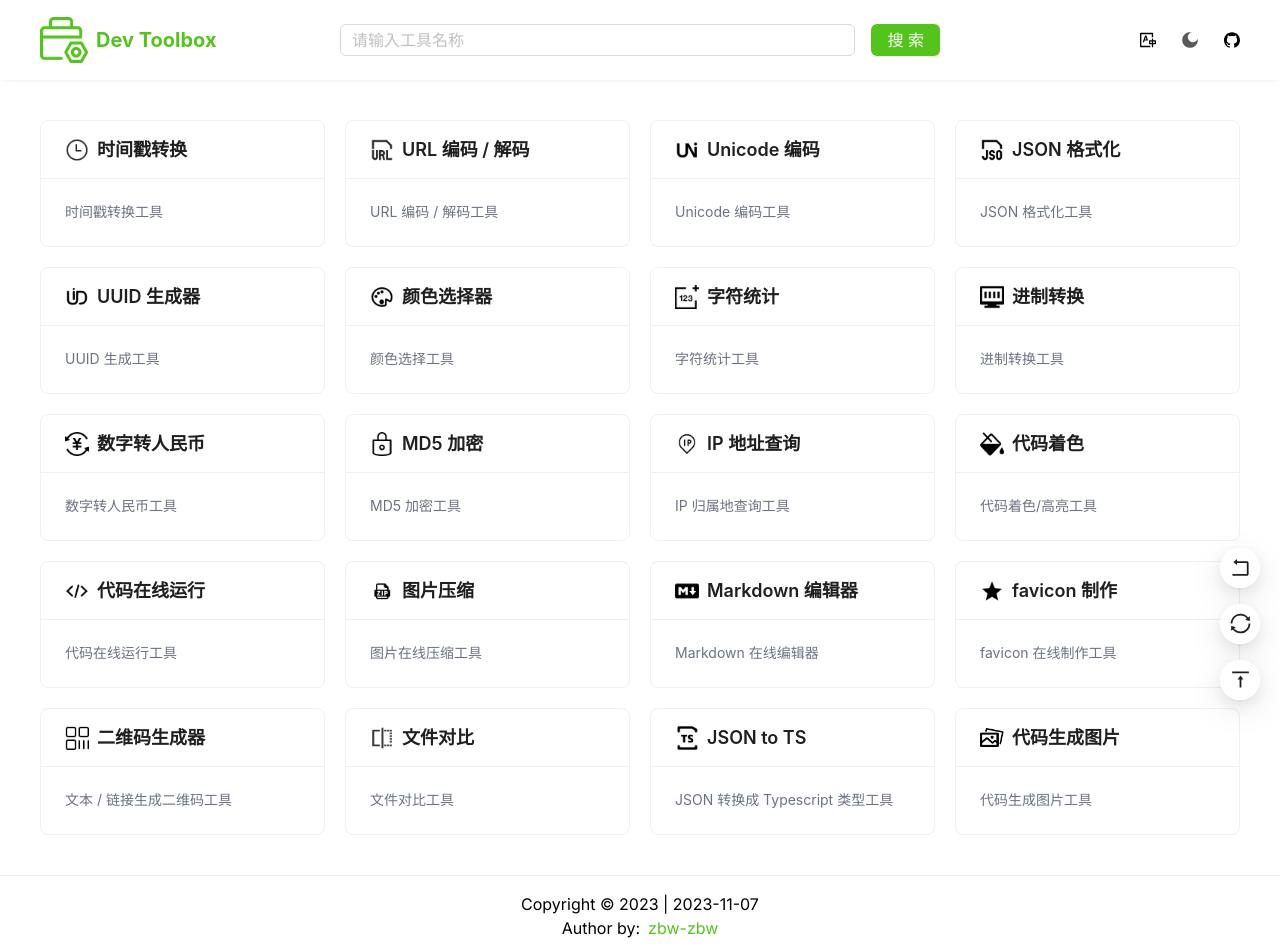
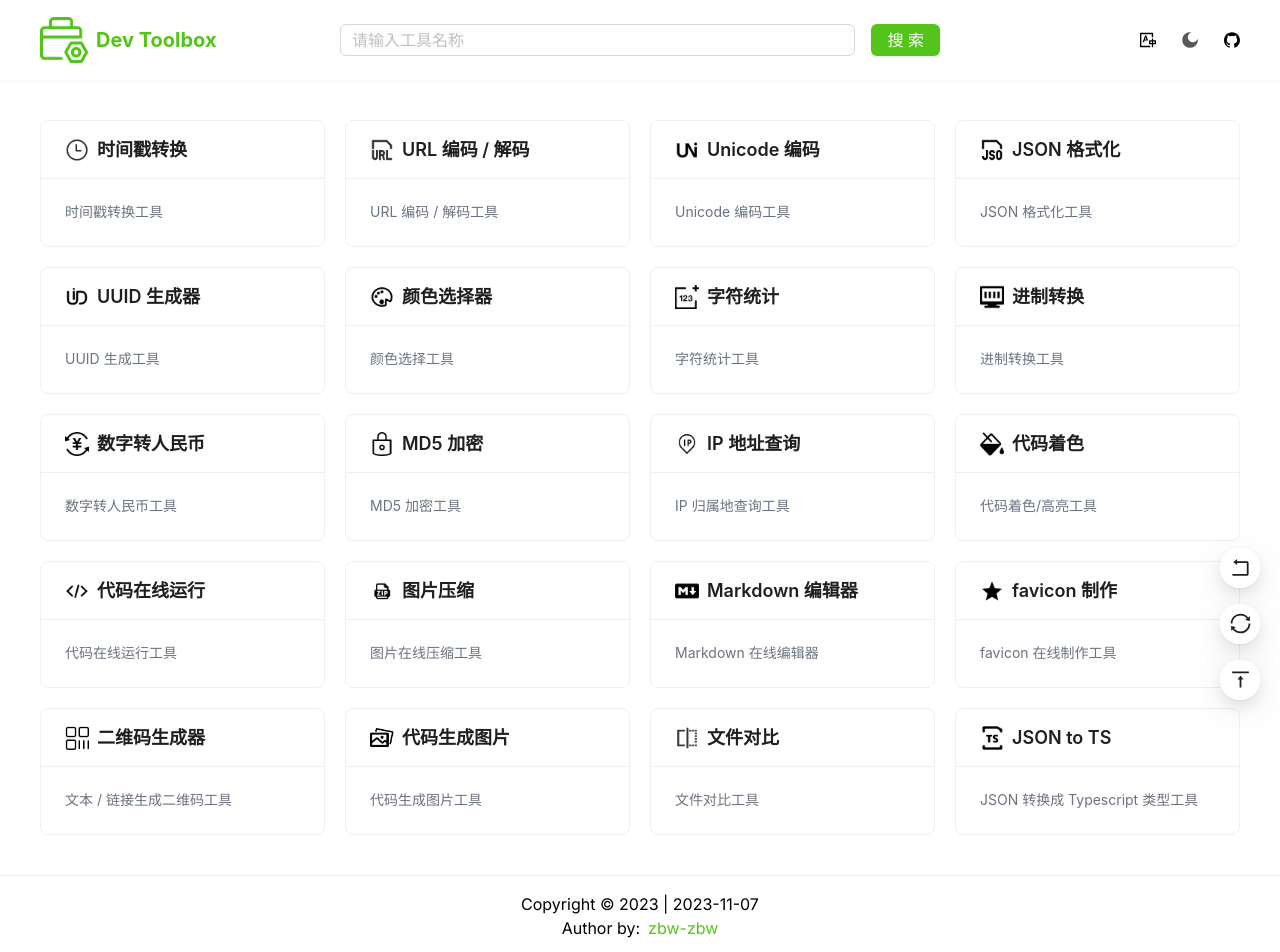
Before and after one commit to zbw-zbw/dev-toolbox, a Next.js app: page / in a window 1280 px wide. Shown: the top 952 px of the page. Built offline with nearby package versions, Linux system fonts and the light colour scheme.

Commit message:
feat: ✨ add qr-code / code-to-pic page

```diff
--- a/src/app/config.ts
+++ b/src/app/config.ts
@@ -112,6 +112,14 @@ export const tools: ToolItem[] = [
     desc: '文本 / 链接生成二维码工具',
     path: '/qrcode',
     icon: '/qrcode.png',
+    url: 'https://cli.im/',
+  },
+  {
+    title: '代码生成图片',
+    desc: '代码生成图片工具',
+    path: '/code-to-pic',
+    icon: '/pic.png',
+    url: 'https://carbon.now.sh/',
   },
   {
     title: '文件对比',
@@ -125,10 +133,4 @@ export const tools: ToolItem[] = [
     path: '/json-to-ts',
     icon: '/ts.png',
   },
-  {
-    title: '代码生成图片',
-    desc: '代码生成图片工具',
-    path: '/code-to-pic',
-    icon: '/pic.png',
-  },
 ];
```
